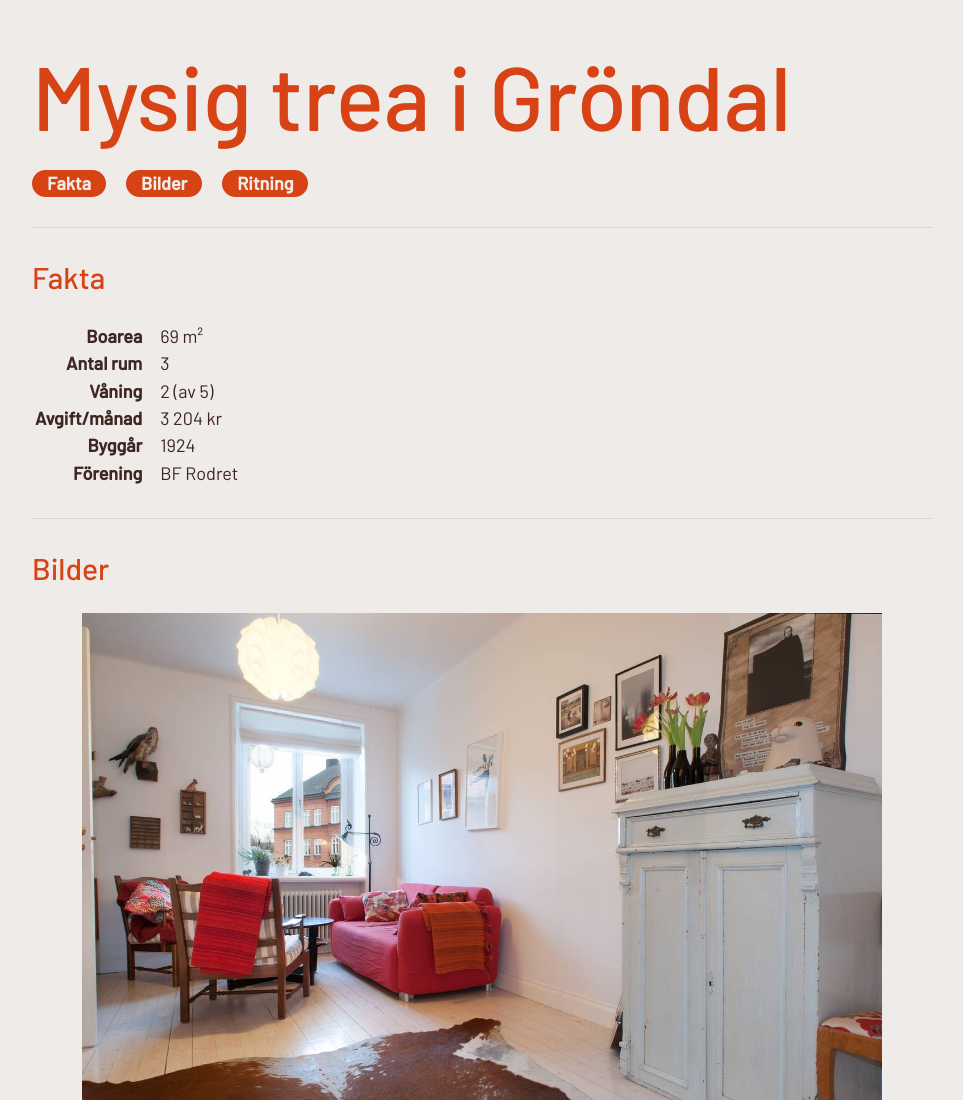
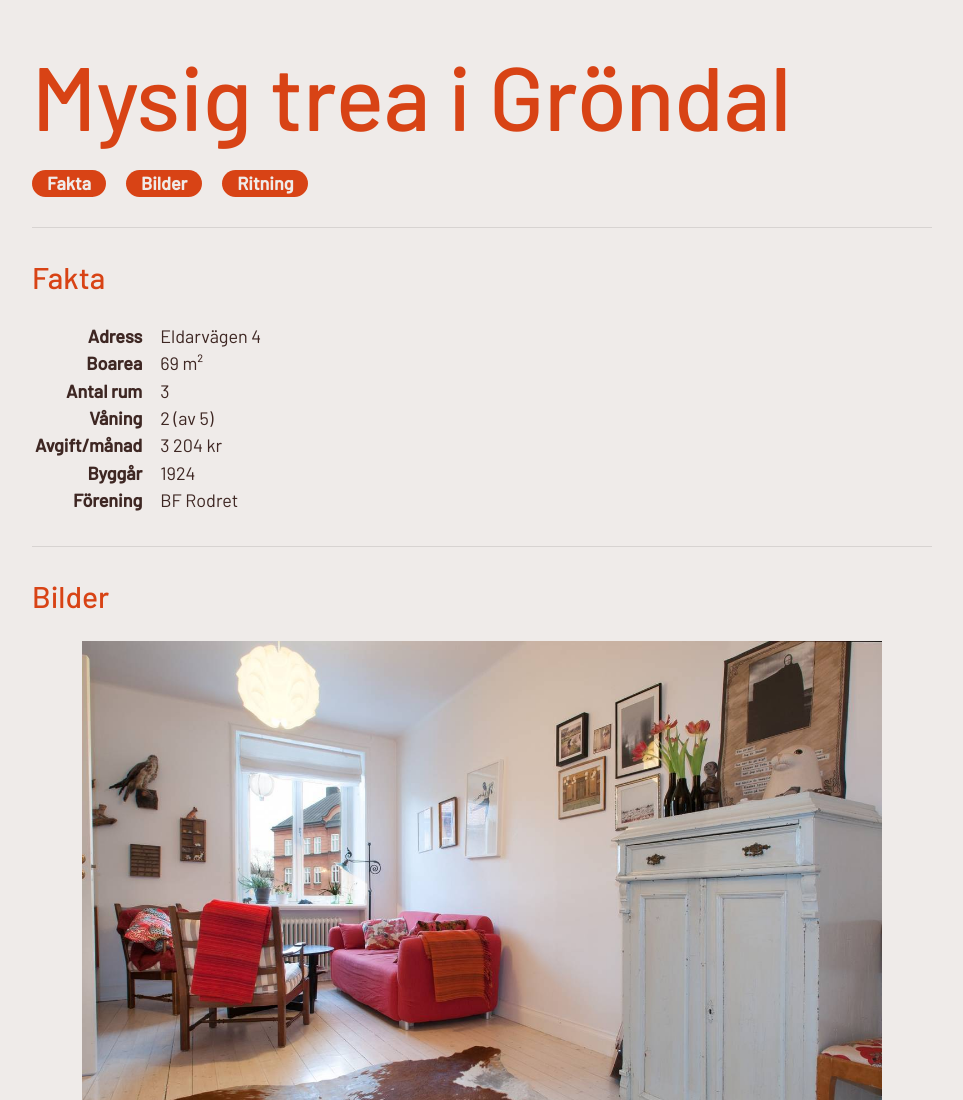
Before and after one commit to martinlissmyr/eldarvagen-4, a plain HTML site: page index.html in a window 1280 px wide. Shown: the top 1100 px of the page, without its empty margins (158-1121 px from the left). Drawn offline with Linux system fonts and the light colour scheme.

Commit message:
Adds address

```diff
--- a/index.html
+++ b/index.html
@@ -19,6 +19,10 @@
   <div class="facts">
     <h2 id="fakta">Fakta</h2>
     <table>
+      <tr>
+        <th>Adress</th>
+        <td>Eldarvägen 4</td>
+      </tr>
       <tr>
         <th>Boarea</th>
         <td>69 m²</td>
```
